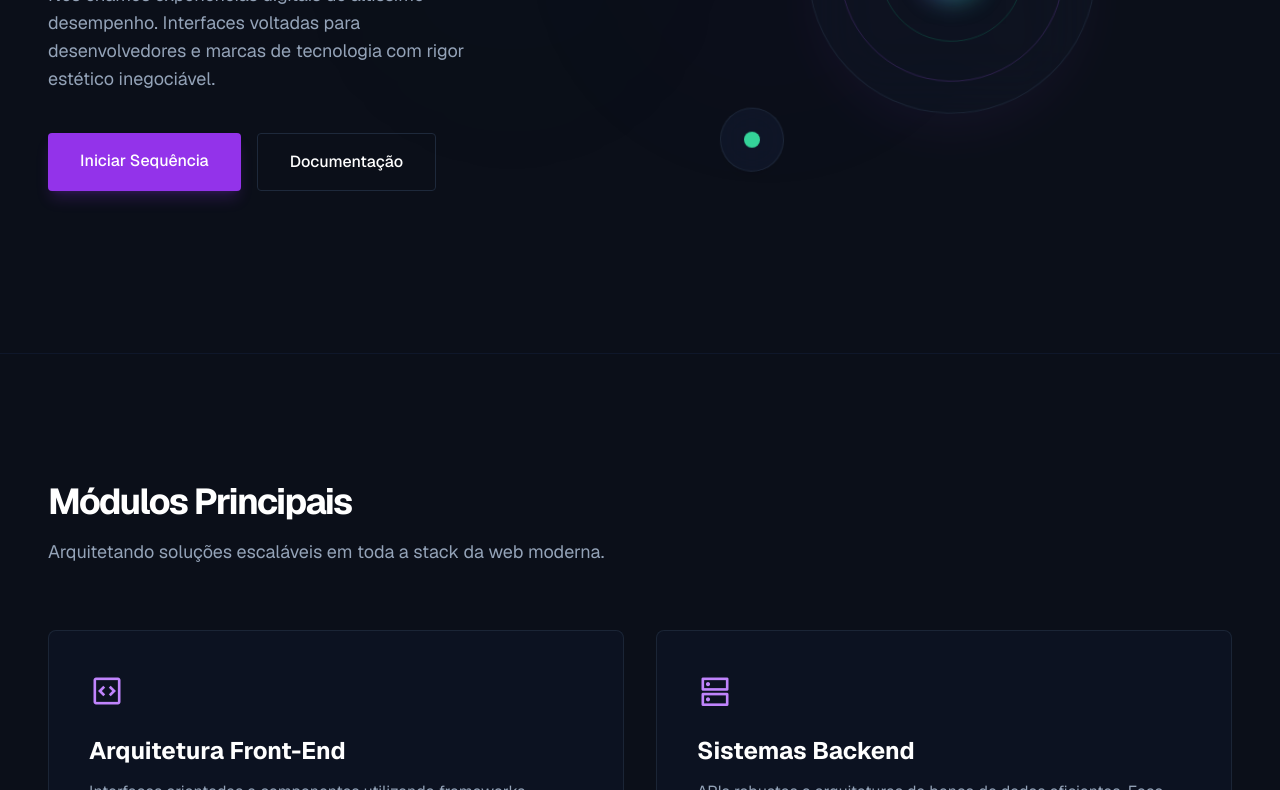
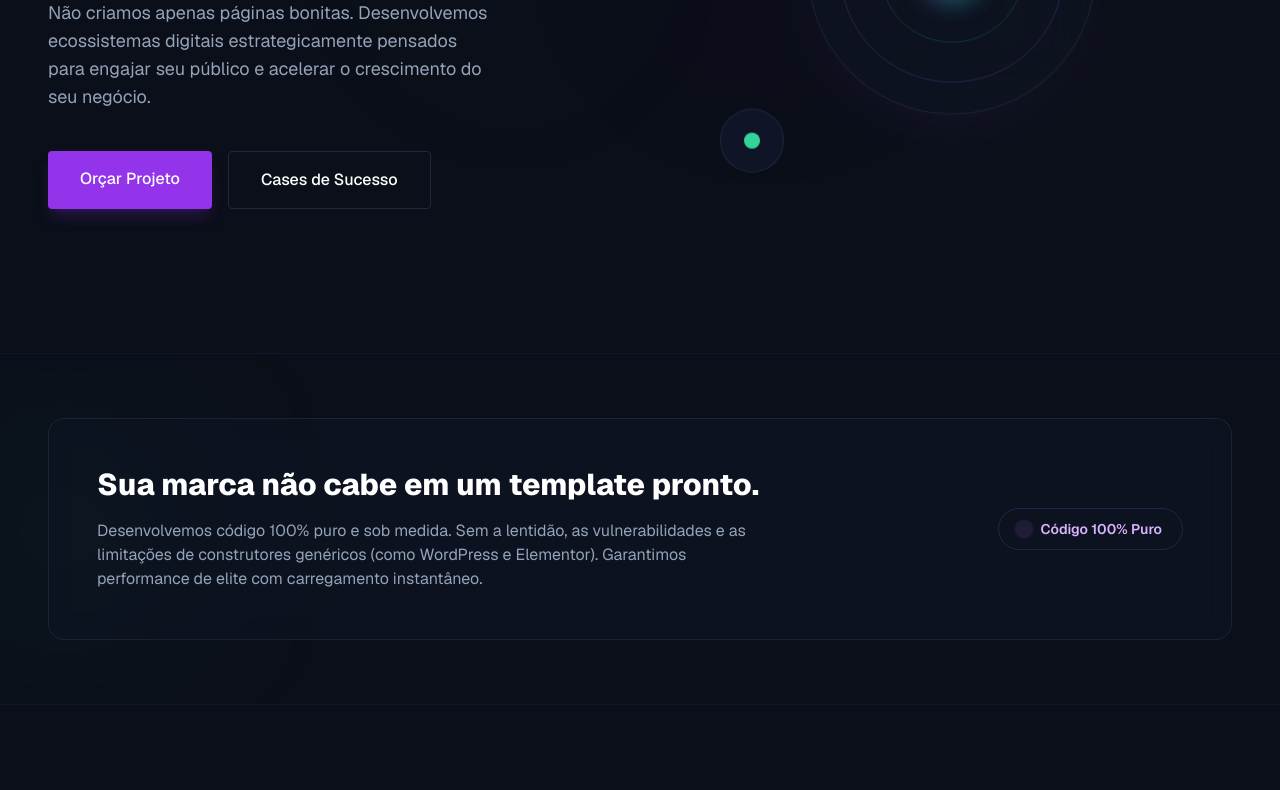
Before and after one commit to danielleao77/DLTech, a plain HTML site: page index.html in a window 1280 px wide. Shown: the part 447-1237 px from the top of the page. Drawn offline with nearby package versions, Linux system fonts and the light colour scheme.

Commit message:
copy: atualiza textos para foco em conversão e adiciona banner sem wordpress

```diff
--- a/index.html
+++ b/index.html
@@ -91,27 +91,27 @@
                     </div>
 
                     <!-- Desktop title -->
-                    <h1 class="hidden md:block text-6xl lg:text-7xl font-extrabold tracking-tighter leading-[1.1] text-white reveal-on-scroll">
-                        Precision in <br/>
-                        <span class="text-transparent bg-clip-text bg-gradient-to-r from-purple-400 to-emerald-400">Darkness.</span>
+                    <h1 class="hidden md:block text-5xl lg:text-6xl font-extrabold tracking-tighter leading-[1.1] text-white reveal-on-scroll">
+                        Sites que vendem. <br/>
+                        <span class="text-transparent bg-clip-text bg-gradient-to-r from-purple-400 to-emerald-400">Interfaces que cativam.</span>
                     </h1>
 
                     <!-- Mobile optimized title -->
                     <h1 class="block md:hidden text-4xl sm:text-5xl font-extrabold tracking-tighter leading-[1.1] text-white reveal-on-scroll">
-                        Immersive Digital <br/>
-                        <span class="text-transparent bg-clip-text bg-gradient-to-r from-purple-400 to-emerald-400">Experiences.</span>
+                        Sites que vendem. <br/>
+                        <span class="text-transparent bg-clip-text bg-gradient-to-r from-purple-400 to-emerald-400">Interfaces que cativam.</span>
                     </h1>
 
                     <p class="text-slate-400 text-base md:text-lg max-w-md leading-relaxed reveal-on-scroll">
-                        Nós criamos experiências digitais de altíssimo desempenho. Interfaces voltadas para desenvolvedores e marcas de tecnologia com rigor estético inegociável.
+                        Não criamos apenas páginas bonitas. Desenvolvemos ecossistemas digitais estrategicamente pensados para engajar seu público e acelerar o crescimento do seu negócio.
                     </p>
 
                     <div class="flex flex-col sm:flex-row gap-4 w-full sm:w-auto mt-4 reveal-on-scroll">
-                        <a class="px-8 py-4 bg-purple-600 text-white rounded font-medium hover:bg-purple-700 transition-all text-center duration-300 shadow-lg shadow-purple-600/20 hover:shadow-purple-600/40 active:scale-95" href="#work">
-                            Iniciar Sequência
+                        <a class="px-8 py-4 bg-purple-600 text-white rounded font-medium hover:bg-purple-700 transition-all text-center duration-300 shadow-lg shadow-purple-600/20 hover:shadow-purple-600/40 active:scale-95" href="#contact">
+                            Orçar Projeto
                         </a>
-                        <a class="px-8 py-4 bg-transparent text-white border border-slate-800 hover:border-slate-700 hover:bg-slate-900/50 rounded font-medium transition-all text-center duration-300 active:scale-95" href="#services">
-                            Documentação
+                        <a class="px-8 py-4 bg-transparent text-white border border-slate-800 hover:border-slate-700 hover:bg-slate-900/50 rounded font-medium transition-all text-center duration-300 active:scale-95" href="#work">
+                            Cases de Sucesso
                         </a>
                     </div>
                 </div>
@@ -134,6 +134,25 @@
                     </div>
                     <div class="absolute w-16 h-16 rounded-full bg-slate-900/80 border border-slate-800/90 backdrop-blur-xl animate-float-1 bottom-12 left-12 flex items-center justify-center shadow-lg">
                         <div class="w-4 h-4 rounded-full bg-emerald-400"></div>
+                    </div>
+                </div>
+            </div>
+        </section>
+
+        <!-- Differentiation Banner -->
+        <section class="py-16 bg-slate-950 border-t border-slate-900 overflow-hidden relative">
+            <div class="absolute -left-16 top-1/2 -translate-y-1/2 w-64 h-64 bg-emerald-500/5 rounded-full blur-[100px] pointer-events-none"></div>
+            <div class="max-w-7xl mx-auto px-6 md:px-12 relative z-10">
+                <div class="bg-slate-900/40 border border-slate-800/80 backdrop-blur-md rounded-2xl p-8 md:p-12 flex flex-col lg:flex-row justify-between items-center gap-8 reveal-on-scroll">
+                    <div class="max-w-2xl text-center lg:text-left">
+                        <h3 class="text-2xl md:text-3xl font-extrabold text-white mb-4">Sua marca não cabe em um template pronto.</h3>
+                        <p class="text-slate-400 text-sm md:text-base leading-relaxed">
+                            Desenvolvemos código 100% puro e sob medida. Sem a lentidão, as vulnerabilidades e as limitações de construtores genéricos (como WordPress e Elementor). Garantimos performance de elite com carregamento instantâneo.
+                        </p>
+                    </div>
+                    <div class="flex items-center gap-3 bg-purple-650/10 border border-purple-500/20 rounded-full px-5 py-2.5 text-purple-300 text-sm font-semibold whitespace-nowrap">
+                        <span class="w-2.5 h-2.5 rounded-full bg-purple-400 animate-ping"></span>
+                        Código 100% Puro
                     </div>
                 </div>
             </div>
```
